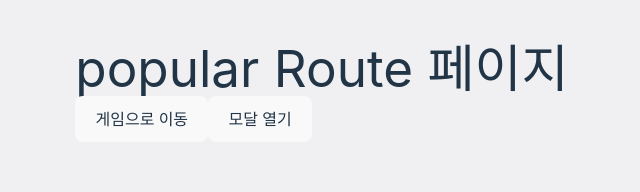
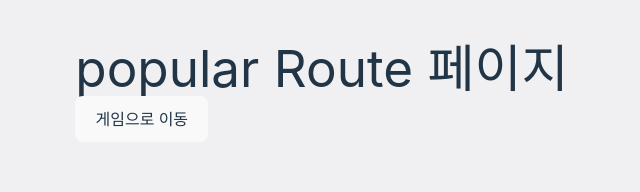
Before and after one commit to BalanSnack/FRONT, a React (Vite) app: page /popular in a window 1280 px wide. Shown: the top 192 px of the page, without its empty margins (318-958 px from the left). Built offline with nearby package versions, Linux system fonts and the light colour scheme.

Commit message:
remove: reportModal open code

```diff
--- a/src/pages/GameRoutePage.tsx
+++ b/src/pages/GameRoutePage.tsx
@@ -1,7 +1,5 @@
 import React from "react";
 import { useNavigate, useLocation } from "react-router-dom";
-import ReportModal from "@/components/molecules/ReportModal/ReportModal";
-import { useState } from "react";
 
 export default function GameRoutePage() {
   const navigate = useNavigate();
@@ -14,18 +12,10 @@ export default function GameRoutePage() {
     navigate(`/${theme}/1`, { replace: true });
   };
 
-  const [isOpen, setIsOpen] = useState(false);
-
-  const closeModal = () => {
-    setIsOpen(!isOpen);
-  };
-
   return (
     <div>
       <h1>{theme} Route 페이지</h1>
       <button onClick={routeHandler}>게임으로 이동</button>
-      <button onClick={closeModal}>모달 열기</button>
-      <ReportModal isOpen={isOpen} closeModal={closeModal} />
     </div>
   );
 }
```
